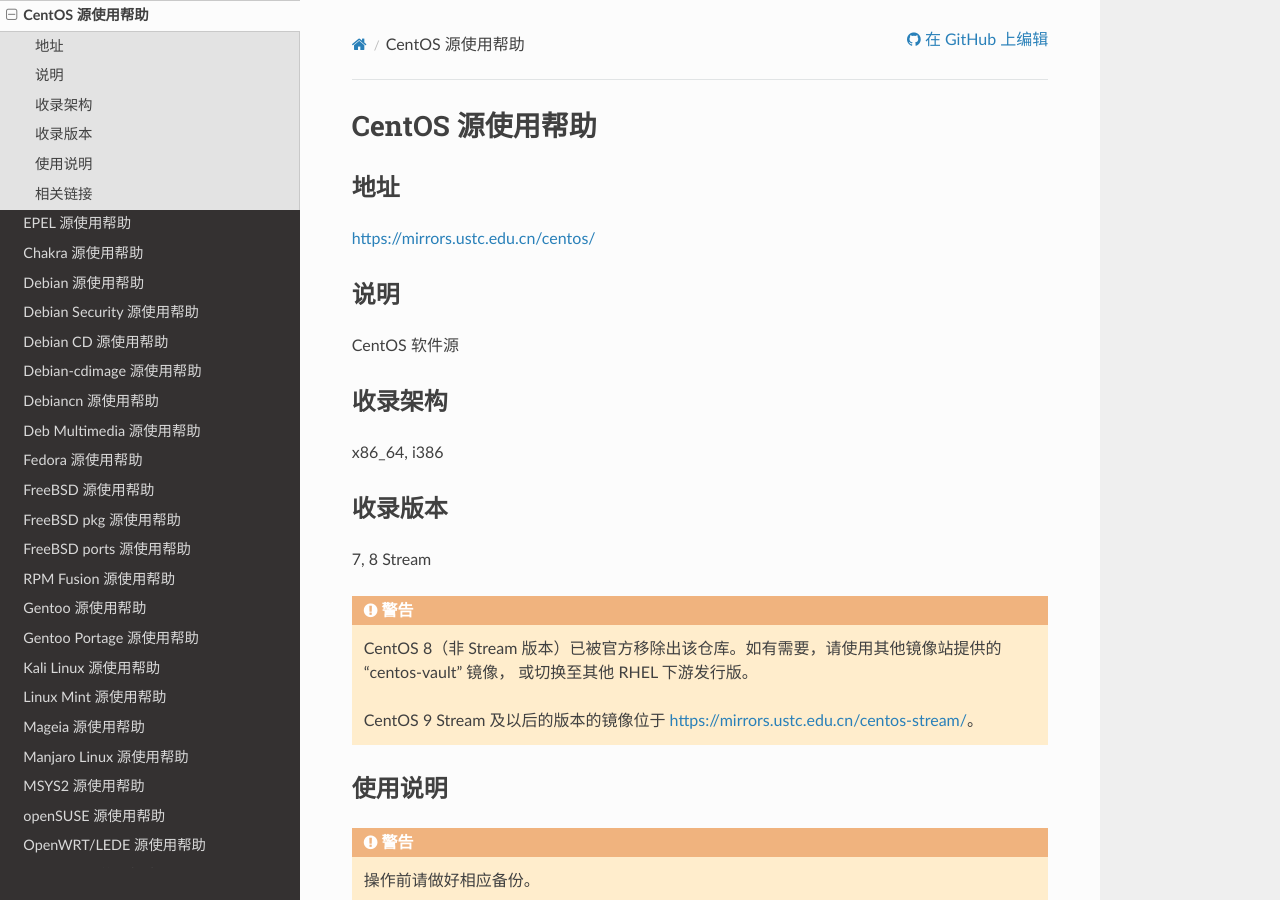
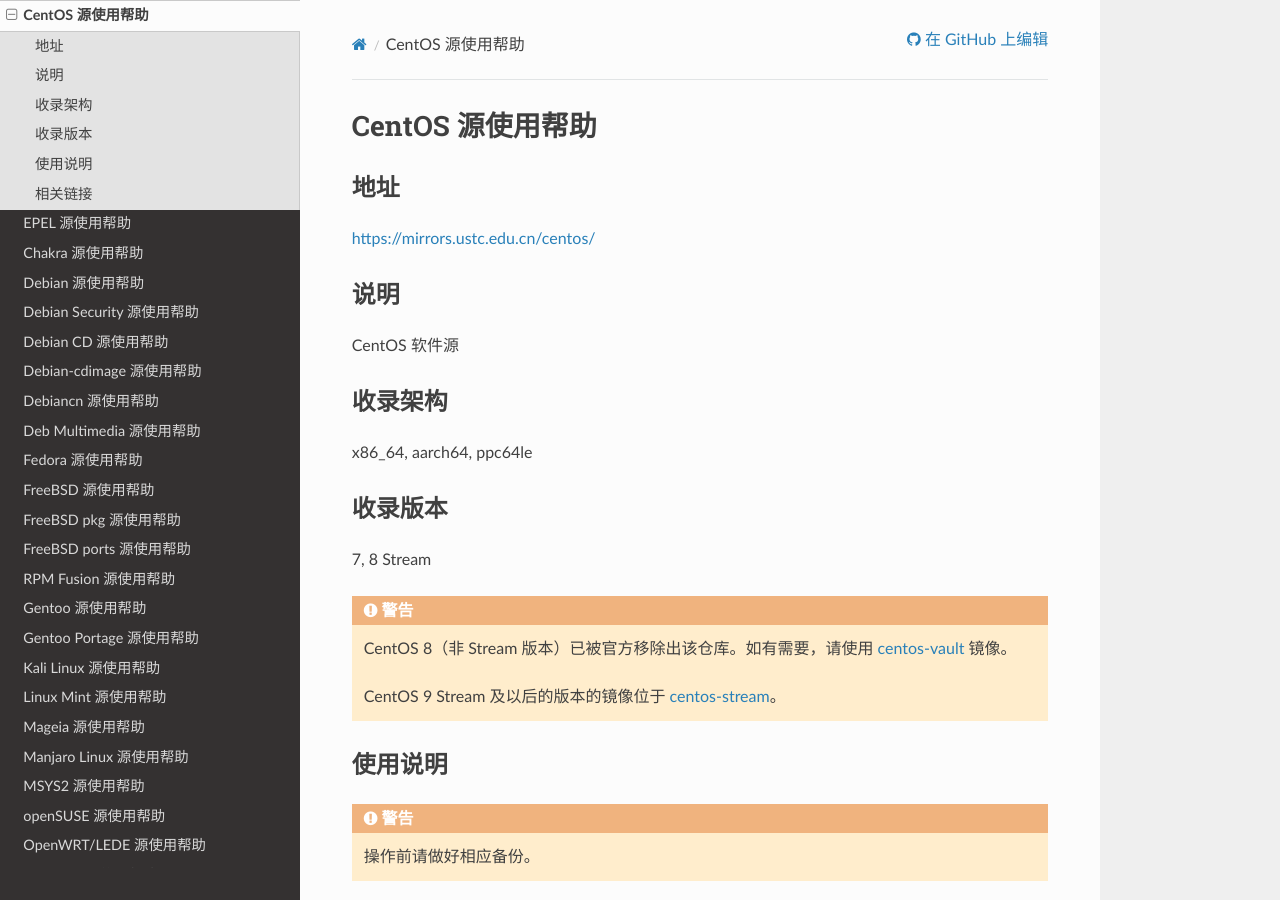
Before and after one commit to ustclug/mirrorhelp, a Sphinx documentation site: the page built from source/centos.rst, in a window 1280 px wide and 900 px high. Built offline with Sphinx 7.4.7 and the Read the Docs theme 2.0.0, drawn with Linux system fonts in a browser that asks for light colours; pages that are not in the unit, such as notebooks, are missing from menus.

Commit message:
update arch and centos 8 warning
Signed-off-by: yewq <598439741@qq.com>

```diff
--- a/source/centos.rst
+++ b/source/centos.rst
@@ -15,7 +15,7 @@
 收录架构
 ========
 
-x86_64, i386
+x86_64, aarch64, ppc64le
 
 收录版本
 ========
@@ -23,10 +23,9 @@
 7, 8 Stream
 
 .. warning::
-    CentOS 8（非 Stream 版本）已被官方移除出该仓库。如有需要，请使用其他镜像站提供的 "centos-vault" 镜像，
-    或切换至其他 RHEL 下游发行版。
+    CentOS 8（非 Stream 版本）已被官方移除出该仓库。如有需要，请使用 `centos-vault <https://mirrors.ustc.edu.cn/centos-vault/>`_ 镜像。
 
-    CentOS 9 Stream 及以后的版本的镜像位于 https://mirrors.ustc.edu.cn/centos-stream/。
+    CentOS 9 Stream 及以后的版本的镜像位于 `centos-stream <https://mirrors.ustc.edu.cn/centos-stream/>`_。
 
 使用说明
 ========
```
